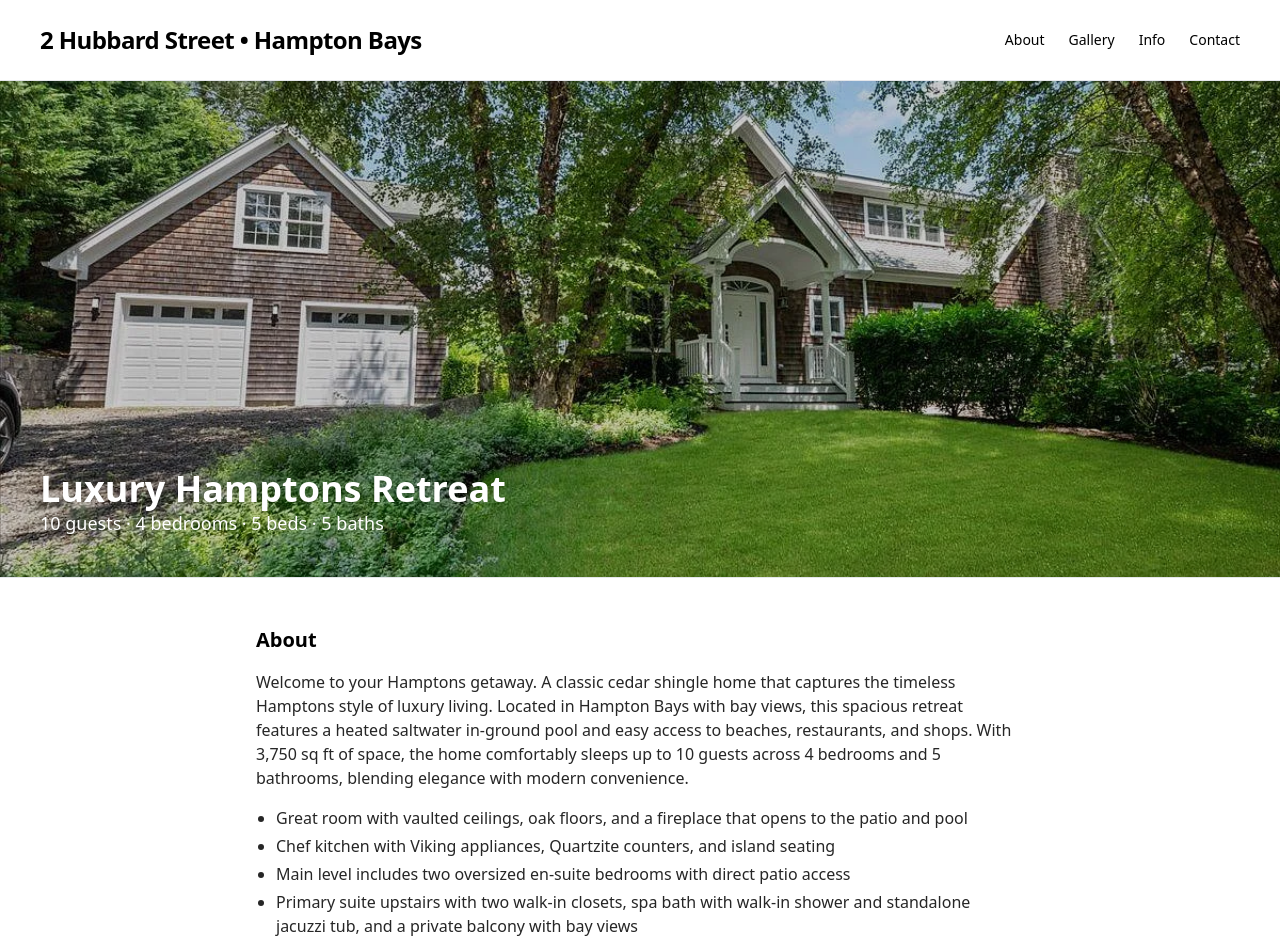
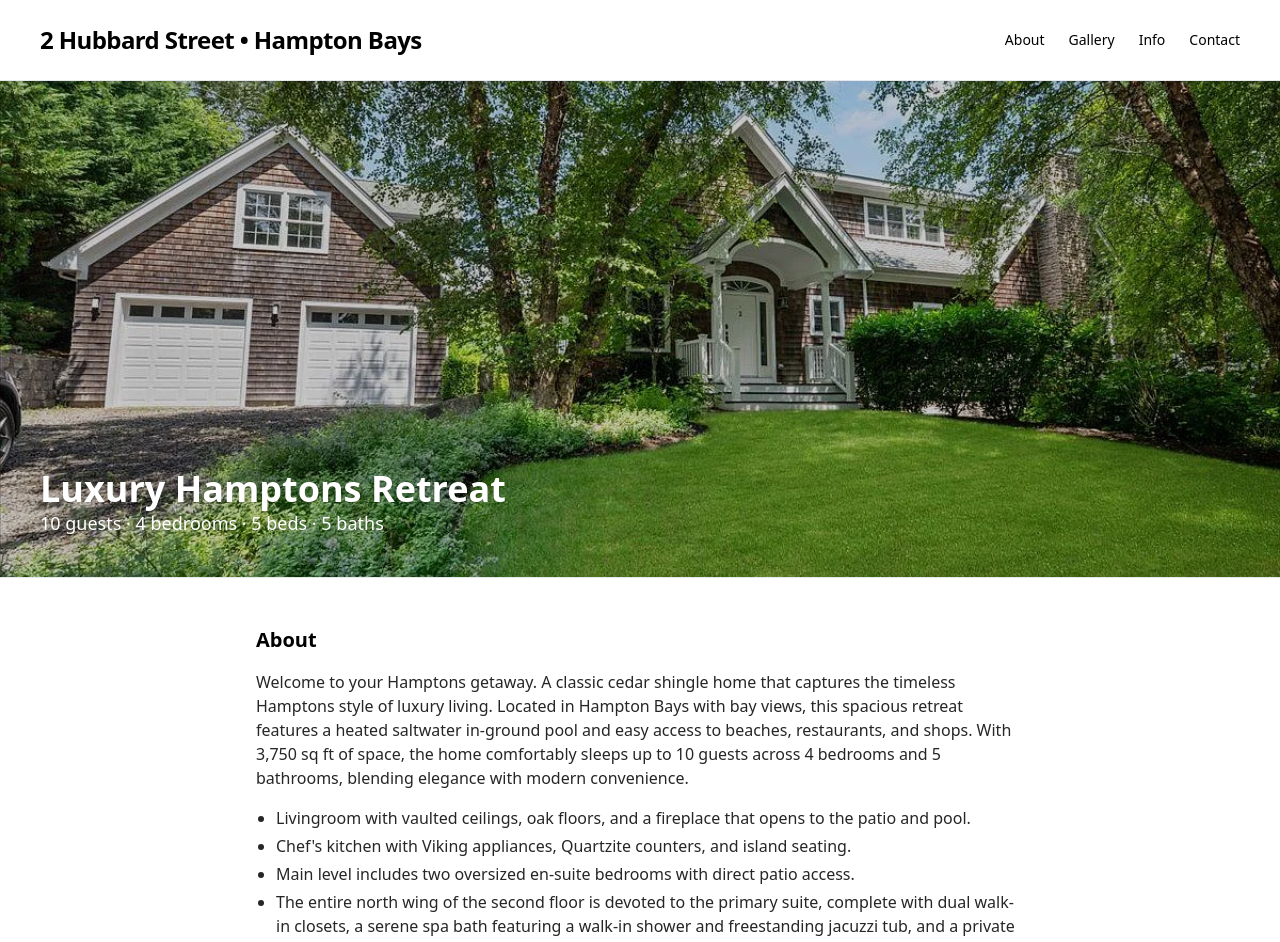
Before and after one commit to maxviens44/hampton-bays-rental, a React (Vite) app: page / in a window 1280 px wide. Shown: the top 942 px of the page. Built offline with nearby package versions, Linux system fonts and the light colour scheme; the HTML template or start-up script is replaced by a standard one.

Commit message:
Update App.jsx

```diff
--- a/src/App.jsx
+++ b/src/App.jsx
@@ -125,12 +125,12 @@ function HomeSections() {
               Welcome to your Hamptons getaway. A classic cedar shingle home that captures the timeless Hamptons style of luxury living. Located in Hampton Bays with bay views, this spacious retreat features a heated saltwater in-ground pool and easy access to beaches, restaurants, and shops. With 3,750 sq ft of space, the home comfortably sleeps up to 10 guests across 4 bedrooms and 5 bathrooms, blending elegance with modern convenience.
             </p>
             <ul className="list-disc pl-5 space-y-1">
-              <li>Great room with vaulted ceilings, oak floors, and a fireplace that opens to the patio and pool</li>
-              <li>Chef kitchen with Viking appliances, Quartzite counters, and island seating</li>
-              <li>Main level includes two oversized en-suite bedrooms with direct patio access</li>
-              <li>Primary suite upstairs with two walk-in closets, spa bath with walk-in shower and standalone jacuzzi tub, and a private balcony with bay views</li>
-              <li>Fully finished walk-out lower level with 9 ft ceilings, media room, full bath, and laundry</li>
-              <li>Central air, outdoor shower, and workout room</li>
+              <li>Livingroom with vaulted ceilings, oak floors, and a fireplace that opens to the patio and pool.</li>
+              <li>Chef's kitchen with Viking appliances, Quartzite counters, and island seating.</li>
+              <li>Main level includes two oversized en-suite bedrooms with direct patio access.</li>
+              <li>The entire north wing of the second floor is devoted to the primary suite, complete with dual walk-in closets, a serene spa bath featuring a walk-in shower and freestanding jacuzzi tub, and a private balcony where you can take in the tranquil bay views.</li>
+              <li>Fully finished walk-out lower level with 9 ft ceilings, media room, full bath, and laundry.</li>
+              <li>Central air, outdoor shower, and workout room.</li>
             </ul>
             <p>
               Ideal for families, couples, or small groups, the home balances open gathering areas with private bedroom suites. Spend your days at the beach or lounging by the saltwater pool, then unwind by the fire after dinner in town. For those who need to stay connected, the property also features a dedicated home office with natural light and fast Wi Fi for remote work
```
